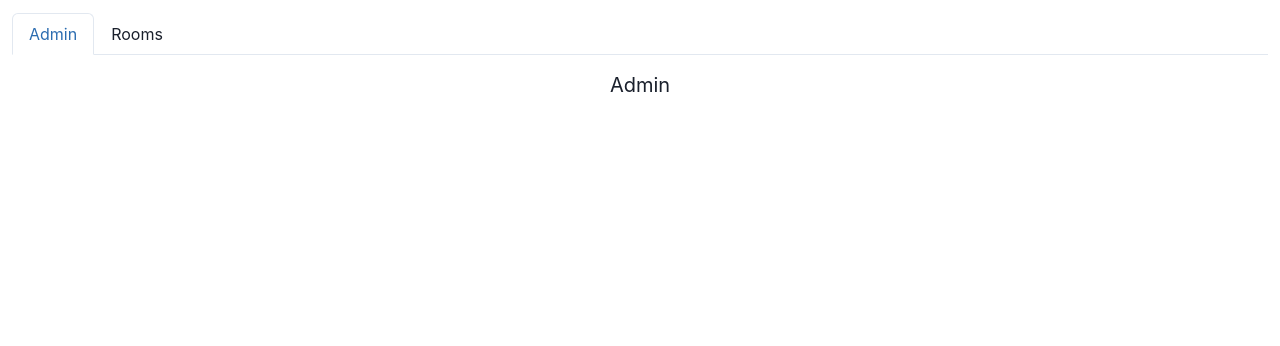
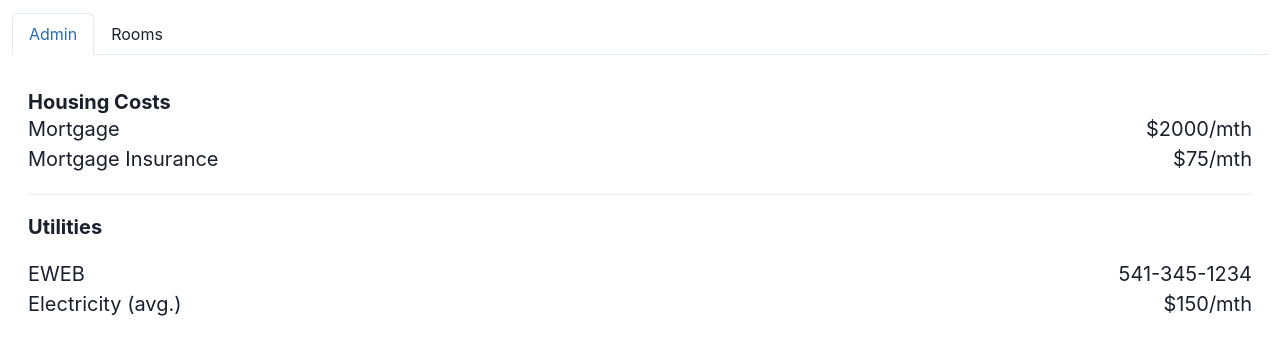
Before and after one commit to stephenparkhum/House-App-V2, a React (Create React App) app: page /house/19AF1EA4-4535-4E71-B4F1-2C44331426BA in a window 1280 px wide. Shown: the part 451-797 px from the top of the page. Built offline with nearby package versions, Linux system fonts and the light colour scheme.

Commit message:
Adding admin tab and data

```diff
--- a/src/components/House.tsx
+++ b/src/components/House.tsx
@@ -1,4 +1,4 @@
-import { Tabs, TabList, TabPanels, Tab, TabPanel, Box, Image, Heading } from '@chakra-ui/react'
+import { Tabs, TabList, TabPanels, Tab, TabPanel, Box, Image, Heading, Divider, Flex, Spacer } from '@chakra-ui/react'
 // import React from 'react'
 import { House } from '../types/types'
 import { useParams } from 'react-router-dom'
@@ -12,7 +12,9 @@ const HousePage = ({ houses }: Props) => {
   const { houseId } = useParams();
 
   const currentHouse = houses.filter(house => house.id == houseId)
-  const { rooms, name, imgUrl } = currentHouse[0]
+  const { rooms, name, imgUrl, admin } = currentHouse[0]
+
+  const { utilities, expenses } = admin
 
 
   const displayRooms = () => {
@@ -40,7 +42,57 @@ const HousePage = ({ houses }: Props) => {
           <TabPanels>
             <TabPanel>
               <Box>
-                <h1>Admin</h1>
+                <Box mt="5" mb="5" textAlign="left">
+                  <Heading as="h4" size="md">
+                    Housing Costs
+                  </Heading>
+                  <Flex alignItems="center" direction="row">
+                    <Box>
+                      Mortgage
+                    </Box>
+                    <Spacer />
+                    <Box>
+                      ${expenses.mortgage}/mth
+                    </Box>
+                  </Flex>
+                  {expenses.mortgageInsurance && (
+                    <Flex alignItems="center" direction="row">
+                      <Box>
+                        Mortgage Insurance
+                      </Box>
+                      <Spacer />
+                      <Box>
+                        ${expenses.mortgageInsurancePrice}/mth
+                      </Box>
+                    </Flex>
+                  )}
+                </Box>
+                <Divider />
+                <Box>
+                  <Box mt="5" mb="5" textAlign="left">
+                    <Heading as="h4" size="md">
+                      Utilities
+                    </Heading>
+                  </Box>
+                  <Flex alignItems="center" direction="row">
+                    <Box>
+                      {utilities[0].companyName}
+                    </Box>
+                    <Spacer />
+                    <Box>
+                      {utilities[0].companyPhone}
+                    </Box>
+                  </Flex>
+                  <Flex alignItems="center" direction="row">
+                    <Box>
+                      {utilities[0].type} (avg.)
+                    </Box>
+                    <Spacer />
+                    <Box>
+                      ${utilities[0].avgPrice}/mth
+                    </Box>
+                  </Flex>
+                </Box>
               </Box>
             </TabPanel>
             <TabPanel>
@@ -49,7 +101,6 @@ const HousePage = ({ houses }: Props) => {
                 {displayRooms()}
               </Box>
             </TabPanel>
-
           </TabPanels>
         </Tabs>
       </Box>
--- a/src/data/data.ts
+++ b/src/data/data.ts
@@ -1,4 +1,4 @@
-import { Room, House, User } from '../types/types'
+import { Room, House, User, Admin } from '../types/types'
 
 const testRooms: Room[] = [{
   id: '7D9B75B3-4384-47DB-8E81-B9D6AE0C5676',
@@ -64,6 +64,42 @@ const testAirbnbRooms: Room[] = [{
   isGuestRoom: true,
 }]
 
+const testAdmin: Admin = {
+  utilities: [{
+    companyName: 'Portland General Electric',
+    companyPhone: '503-123-1234',
+    type: 'Electricity',
+    dueDate: '1st',
+    avgPrice: 150
+  }],
+  expenses: {
+    taxes: 5000,
+    mortgage: 2000,
+    mortgageTerm: 30,
+    mortgageHolder: 'Wells Fargo',
+    mortgageInsurance: true,
+    mortgageInsurancePrice: 120
+  }
+}
+
+const testAirbnbAdmin: Admin = {
+  utilities: [{
+    companyName: 'EWEB',
+    companyPhone: '541-345-1234',
+    type: 'Electricity',
+    dueDate: '1st',
+    avgPrice: 150
+  }],
+  expenses: {
+    taxes: 5000,
+    mortgage: 2000,
+    mortgageTerm: 30,
+    mortgageHolder: 'State Farm',
+    mortgageInsurance: true,
+    mortgageInsurancePrice: 75
+  }
+}
+
 const testHouse: House = {
   id: 'FD5918BE-FA28-4FCE-ACFA-C8DB07180FC9',
   name: 'Le Chateau Hante',
@@ -82,7 +118,8 @@ const testHouse: House = {
     city: 'Portland',
     zipcode: '97222',
     country: 'USA'
-  }
+  },
+  admin: testAdmin
 }
 
 const testAirbnb: House = {
@@ -104,7 +141,8 @@ const testAirbnb: House = {
     city: 'Eugene',
     zipcode: '97402',
     country: 'USA'
-  }
+  },
+  admin: testAirbnbAdmin
 }
 
 const testUser: User = {
--- a/src/types/types.ts
+++ b/src/types/types.ts
@@ -10,7 +10,9 @@ export interface Room {
 }
 
 export interface Utility {
-  name: string,
+  companyName: string,
+  companyPhone: string,
+  type: string,
   dueDate: string,
   avgPrice: number
 }
@@ -56,7 +58,7 @@ export interface House {
   airbnbPrice?: number,
   airbnbRating?: number,
   address?: Address,
-  admin?: Admin
+  admin: Admin
 }
 
 export interface User {
```
